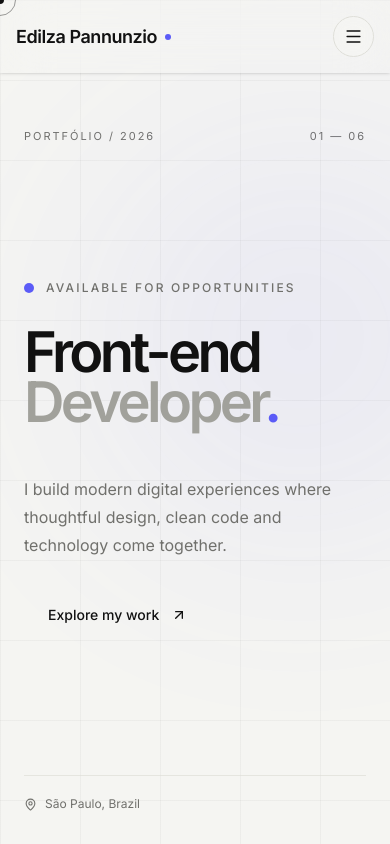
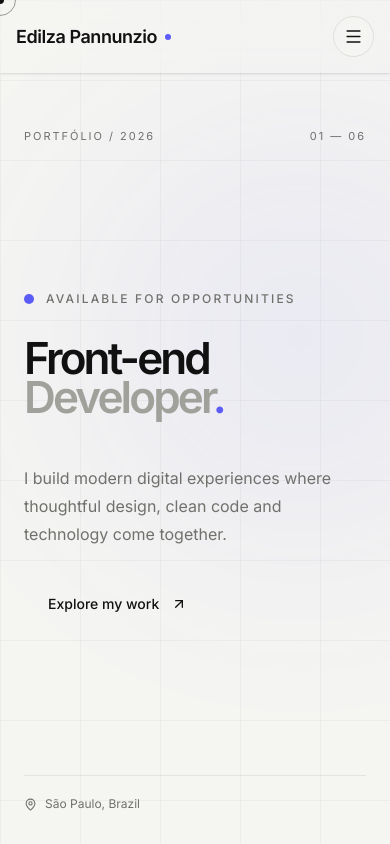
Before and after one commit to epannunzio/edilza-portfolio, a Next.js app: page / in a window 390 px wide. Shown: the top 844 px of the page. Built offline with nearby package versions, Linux system fonts and the light colour scheme.

Commit message:
ajustes h1 mobile

```diff
--- a/src/app/globals.css
+++ b/src/app/globals.css
@@ -106,7 +106,6 @@ button {
 -------------------------------- */
 
 .display {
-  font-size: clamp(3.5rem, 9vw, 9rem);
   line-height: 0.88;
   letter-spacing: -0.065em;
 }
--- a/src/components/Hero.tsx
+++ b/src/components/Hero.tsx
@@ -31,10 +31,10 @@ export default function Hero() {
           <motion.div initial={{ opacity: 0, y: 20 }} animate={{ opacity: 1, y: 0 }} transition={{ duration: 0.6 }} className="mb-8 flex items-center gap-3">
             <span className="relative flex h-2.5 w-2.5">
               <span className="absolute inline-flex h-full w-full animate-ping rounded-full bg-[color:var(--accent)] opacity-50" />
-              <span className="relative inline-flex h-2.5 w-2.5 rounded-full bg-[color:var(--accent)]" />
+              <span className="relative inline-flex h-2.5 w-2.5 rounded-full bg-(--accent)" />
             </span>
 
-            <span className="text-xs font-medium uppercase tracking-[0.18em] text-[color:var(--muted)] dark:text-[color:var(--subtle)]">
+            <span className="text-xs font-medium uppercase tracking-[0.18em] text-(--muted) dark:text-(--subtle)">
               {t("hero_available")}
             </span>
           </motion.div>
@@ -43,7 +43,7 @@ export default function Hero() {
             initial={{ opacity: 0, y: 40 }}
             animate={{ opacity: 1, y: 0 }}
             transition={{ duration: 0.9, delay: 0.1, ease: [0.22, 1, 0.36, 1] }}
-            className="display max-w-full break-words whitespace-normal font-semibold"
+            className="display max-w-full wrap-break-word whitespace-normal text-[clamp(2.75rem,11vw,9rem)] font-semibold"
           >
             {lang === "pt" ? (
               <>
```
